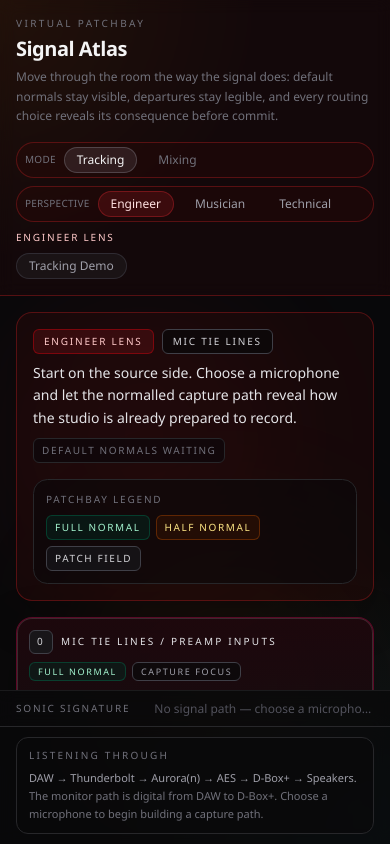
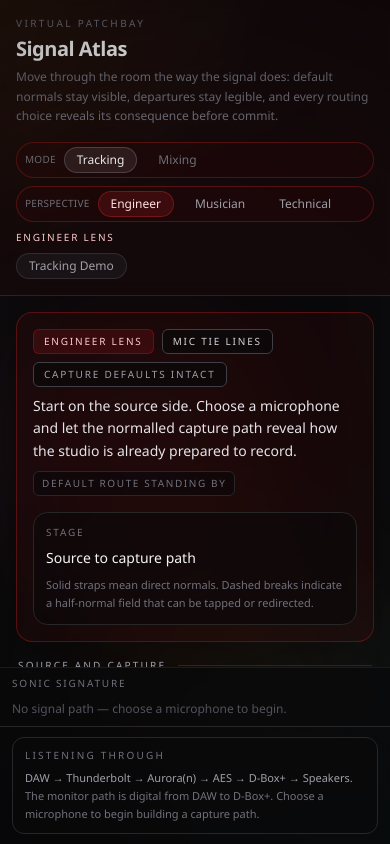
Before and after one commit to lidowe/SignalAtlas, a React (Vite) app: page / in a window 390 px wide. Built offline with nearby package versions, Linux system fonts and the light colour scheme.

Commit message:
Refine immersive patchbay experience

```diff
--- a/src/App.tsx
+++ b/src/App.tsx
@@ -63,7 +63,7 @@ function App() {
   const theme = shellTheme[state.perspective];
 
   return (
-    <div className={`h-screen h-[100svh] flex flex-col text-zinc-200 overflow-hidden transition-colors duration-500 ${theme.frame}`}>
+    <div className={`studio-atlas-shell h-screen h-[100svh] flex flex-col overflow-hidden text-zinc-200 transition-colors duration-500 ${theme.frame}`}>
       <Header
         perspective={state.perspective}
         mode={state.mode}
@@ -130,7 +130,11 @@ function App() {
               className="fixed inset-0 z-20 bg-zinc-950/70 backdrop-blur-sm lg:hidden"
             />
 
-            <aside className="fixed inset-x-0 bottom-0 top-20 z-30 overflow-y-auto rounded-t-2xl border border-zinc-800 bg-zinc-950/96 shadow-2xl lg:relative lg:top-auto lg:bottom-auto lg:left-auto lg:right-auto lg:z-10 lg:w-[22rem] lg:rounded-none lg:border-l lg:border-t-0 lg:border-r-0 lg:border-b-0 lg:bg-zinc-950/72 lg:shadow-none lg:backdrop-blur shrink-0">
+            <aside className="fixed inset-x-0 bottom-0 top-24 z-30 overflow-y-auto rounded-t-2xl border border-zinc-800 bg-zinc-950/96 shadow-2xl lg:relative lg:top-auto lg:bottom-auto lg:left-auto lg:right-auto lg:z-10 lg:w-[22rem] lg:rounded-none lg:border-l lg:border-t-0 lg:border-r-0 lg:border-b-0 lg:bg-zinc-950/72 lg:shadow-none lg:backdrop-blur shrink-0">
+              <div className="sticky top-0 z-10 border-b border-zinc-800 bg-zinc-950/92 px-4 py-2 backdrop-blur lg:hidden">
+                <div className="mx-auto mb-2 h-1 w-12 rounded-full bg-zinc-700" />
+                <div className="text-[10px] uppercase tracking-[0.18em] text-zinc-500">Focused gear view</div>
+              </div>
               <Suspense fallback={<div className="p-4 text-sm text-zinc-500">Loading inspector…</div>}>
                 <ComponentInspector
                   perspective={state.perspective}
--- a/src/components/AnalysisPanel.tsx
+++ b/src/components/AnalysisPanel.tsx
@@ -237,7 +237,7 @@ function directionalOverview(
 export default function AnalysisPanel({
   perspective, mode, analysis, routeSummary, perspectiveInsight, selectedMic, selectedPreamp, insertChain, parallelChain, onClearChain,
 }: Props) {
-  const [showRouteNotes, setShowRouteNotes] = useState(true);
+  const [showRouteNotes, setShowRouteNotes] = useState(false);
   const [showNarrativeDetails, setShowNarrativeDetails] = useState(false);
   const hasRouteNotes =
     routeSummary.deviations.length > 0 ||
@@ -249,10 +249,10 @@ export default function AnalysisPanel({
     if (!overview) {
       // Nothing selected at all — show the monitor path as starting context
       const prompt = mode === 'mixing'
-        ? 'Choose a DAW output channel to begin building a mix path.'
+        ? 'The summing and print path is standing by below.'
         : 'Choose a microphone to begin building a capture path.';
       return (
-        <div className="border-t border-zinc-800 bg-zinc-950/72 px-4 py-2.5 backdrop-blur">
+        <div className="border-t border-zinc-800 bg-zinc-950/72 px-3 py-2.5 sm:px-4 backdrop-blur">
           <div className="rounded-xl border border-zinc-800 bg-zinc-950/70 px-3 py-2.5 space-y-1.5">
             <div className="text-[10px] uppercase tracking-[0.22em] text-zinc-500">Listening through</div>
             <div className="text-[11px] text-zinc-400 leading-relaxed">
@@ -265,7 +265,7 @@ export default function AnalysisPanel({
     }
 
     return (
-      <div className="border-t border-zinc-800 bg-zinc-950/72 px-4 py-2 backdrop-blur">
+      <div className="border-t border-zinc-800 bg-zinc-950/72 px-3 py-2 sm:px-4 backdrop-blur">
         <div className="flex items-center justify-between gap-3 rounded-xl border border-zinc-800 bg-zinc-950/70 px-3 py-2">
           <div className="min-w-0 space-y-1">
             <div className="text-[10px] uppercase tracking-[0.22em] text-zinc-500">Building route</div>
@@ -316,12 +316,12 @@ export default function AnalysisPanel({
   const parallelPathSummary = parallelSummary(parallelChain);
 
   return (
-    <div className="border-t border-zinc-800 bg-zinc-950/72 px-4 py-3 space-y-2.5 max-h-64 overflow-y-auto backdrop-blur">
+    <div className="border-t border-zinc-800 bg-zinc-950/72 px-3 py-3 space-y-2.5 max-h-[46vh] overflow-y-auto backdrop-blur sm:max-h-64 sm:px-4">
       {/* Chain header + clear */}
-      <div className="flex items-center justify-between gap-3">
+      <div className="flex flex-col gap-2 sm:flex-row sm:items-center sm:justify-between sm:gap-3">
         <div className="min-w-0 flex items-center gap-2 overflow-hidden">
           <div className={`text-[10px] font-medium uppercase tracking-[0.22em] shrink-0 ${textAccents[perspective]}`}>{perspectiveLabels[perspective]}</div>
-          <div className="text-[11px] text-zinc-500 font-mono truncate">{chainSummary(selectedMic, selectedPreamp, insertChain)}</div>
+          <div className="hidden truncate text-[11px] font-mono text-zinc-500 sm:block">{chainSummary(selectedMic, selectedPreamp, insertChain)}</div>
         </div>
         <button onClick={onClearChain} className="text-[10px] text-zinc-500 hover:text-zinc-300 border border-zinc-800 rounded-full px-2.5 py-1 shrink-0">
           Clear
--- a/src/components/PatchbayView.tsx
+++ b/src/components/PatchbayView.tsx
@@ -191,14 +191,20 @@ function liveRouteLabels(selectedMic: Microphone | null, selectedPreamp: Preamp
   return labels.slice(0, 6);
 }
 
-function NormalLegend() {
-  return (
-    <div className="flex flex-wrap gap-1.5">
-      {(['full-normal', 'half-normal', 'patch-only'] as BayNormalMode[]).map((mode) => (
-        <span key={mode} className={`rounded-md border px-2 py-1 text-[10px] uppercase tracking-[0.16em] ${normalModeMeta[mode].badge}`}>
-          {normalModeMeta[mode].label}
-        </span>
-      ))}
+function routeStateLabel(mode: StudioMode, insertChain: InsertProcessor[], parallelChain: ParallelProcessor[]): string {
+  if (parallelChain.length > 0) return 'Parallel return live';
+  if (insertChain.length > 0) return mode === 'mixing' ? 'Bus route customized' : 'Capture route customized';
+  return mode === 'mixing' ? 'Console defaults intact' : 'Capture defaults intact';
+}
+
+function SectionMarker({ title, subtitle }: { title: string; subtitle: string }) {
+  return (
+    <div className="mb-2 px-0.5">
+      <div className="flex items-center gap-3">
+        <div className="text-[10px] uppercase tracking-[0.22em] text-zinc-400">{title}</div>
+        <div className="h-px flex-1 bg-zinc-800" />
+      </div>
+      <p className="mt-1 text-[11px] leading-relaxed text-zinc-500">{subtitle}</p>
     </div>
   );
 }
@@ -383,7 +389,7 @@ function DetailTray({ title, caption, children, toneClass }: { title: string; ca
   return (
     <div className={`mt-2 rounded-[0.9rem] border p-2.5 md:p-3 ${toneClass}`}>
       <div className="mb-2">
-        <div className="text-[10px] uppercase tracking-[0.22em] text-zinc-500">Detail tray</div>
+        <div className="hidden text-[10px] uppercase tracking-[0.22em] text-zinc-500 sm:block">Focused view</div>
         <div className="mt-1 text-sm font-medium text-zinc-100">{title}</div>
         <p className="mt-1 text-[11px] leading-relaxed text-zinc-500">{caption}</p>
       </div>
@@ -498,7 +504,7 @@ function StackedBayFace({
         return (
           <div key={`${entry?.segmentId ?? 'open'}-${index}`} className="flex justify-center">
             <span
-              className={`flex h-5 w-5 items-center justify-center rounded-full border text-[9px] font-medium md:h-6 md:w-6 ${entry ? (selected ? bayToneClasses[entry.tone].selected : `bg-zinc-950/95 ${bayToneClasses[entry.tone].socket}`) : 'border-zinc-800 bg-zinc-900/70 text-zinc-700'}`}
+              className={`flex h-6 w-6 items-center justify-center rounded-full border text-[9px] font-medium sm:h-7 sm:w-7 ${entry ? (selected ? bayToneClasses[entry.tone].selected : `bg-zinc-950/95 ${bayToneClasses[entry.tone].socket}`) : 'border-zinc-800 bg-zinc-900/70 text-zinc-700'}`}
               {...(selected && entry?.number != null ? { 'data-selected-point': `${rowId}-${position}-${entry.number}` } : {})}
             >
               {entry?.number ?? ''}
@@ -1203,6 +1209,7 @@ function CompactChoice({ pointNumber, tone, title, meta, body, detailLabel = 'Un
     <div ref={scrollContainerRef} className="relative flex-1 overflow-y-auto px-4 py-4">
       <SignalFlowOverlay
         containerRef={scrollContainerRef}
+        perspective={perspective}
         mode={mode}
         selectedMic={selectedMic}
         selectedPreamp={selectedPreamp}
@@ -1210,31 +1217,31 @@ function CompactChoice({ pointNumber, tone, title, meta, body, detailLabel = 'Un
         parallelChain={parallelChain}
       />
       <div className={`mb-4 rounded-[1rem] border p-4 shadow-[0_16px_45px_rgba(0,0,0,0.22)] ${guideTheme.tray}`}>
-        <div className="grid gap-4 xl:grid-cols-[1.3fr_0.7fr]">
+        <div className="grid gap-4 xl:grid-cols-[1.45fr_0.55fr]">
           <div className="space-y-2">
             <div className="flex flex-wrap items-center gap-2">
               <span className={`rounded-md border px-2.5 py-1 text-[10px] uppercase tracking-[0.18em] ${guideTheme.badge}`}>{guideTheme.label}</span>
               <span className="rounded-md border border-zinc-700 bg-zinc-950/70 px-2.5 py-1 text-[10px] uppercase tracking-[0.18em] text-zinc-300">{guide.heading}</span>
+              <span className="rounded-md border border-zinc-700 bg-zinc-950/70 px-2.5 py-1 text-[10px] uppercase tracking-[0.18em] text-zinc-400">{routeStateLabel(mode, insertChain, parallelChain)}</span>
             </div>
             <p className="max-w-4xl text-sm leading-relaxed text-zinc-200">{guide.body}</p>
             <div className="flex flex-wrap gap-1.5">
               {routeChips.length > 0 ? routeChips.map((label) => (
                 <span key={label} className="rounded-md border border-zinc-700 bg-zinc-950/65 px-2 py-1 text-[10px] uppercase tracking-[0.16em] text-zinc-300">{label}</span>
               )) : (
-                <span className="rounded-md border border-zinc-800 bg-zinc-950/55 px-2 py-1 text-[10px] uppercase tracking-[0.16em] text-zinc-500">Default normals waiting</span>
+                <span className="rounded-md border border-zinc-800 bg-zinc-950/55 px-2 py-1 text-[10px] uppercase tracking-[0.16em] text-zinc-500">Default route standing by</span>
               )}
             </div>
           </div>
 
-          <div className="space-y-3 rounded-[0.9rem] border border-zinc-800 bg-zinc-950/60 px-3 py-3">
-            <div>
-              <div className="text-[10px] uppercase tracking-[0.18em] text-zinc-500">Patchbay legend</div>
-              <div className="mt-2"><NormalLegend /></div>
-            </div>
+          <div className="space-y-2 rounded-[0.9rem] border border-zinc-800 bg-zinc-950/60 px-3 py-3">
+            <div className="text-[10px] uppercase tracking-[0.18em] text-zinc-500">Stage</div>
+            <div className="text-sm text-zinc-100">{mode === 'mixing' ? 'Summing and print path' : 'Source to capture path'}</div>
+            <div className="text-[11px] leading-relaxed text-zinc-500">Solid straps mean direct normals. Dashed breaks indicate a half-normal field that can be tapped or redirected.</div>
             {analysis && (
-              <div>
-                <div className="text-[10px] uppercase tracking-[0.18em] text-zinc-500">Live electrical read</div>
-                <div className="mt-2 text-sm text-zinc-100">{analysis.bridging_ratio.toFixed(1)}:1 bridging</div>
+              <div className="pt-1">
+                <div className="text-[10px] uppercase tracking-[0.18em] text-zinc-500">Live read</div>
+                <div className="mt-1 text-sm text-zinc-100">{analysis.bridging_ratio.toFixed(1)}:1 bridging</div>
                 <div className="mt-1 text-xs text-zinc-400">{analysis.loss_db.toFixed(2)} dB loss · {analysis.effective_bw_khz.toFixed(1)} kHz effective bandwidth</div>
               </div>
             )}
@@ -1256,12 +1263,14 @@ function CompactChoice({ pointNumber, tone, title, meta, body, detailLabel = 'Un
             const activeGroup = openSection ? (micGroups.find((entry) => entry.label.toLowerCase().replace(/[^a-z0-9]+/g, '-') === openSection) ?? null) : null;
 
             return (
-              <RowShell key={row.id} rowId={row.id} order="0" label="MIC TIE LINES / PREAMP INPUTS" active={active} isNext={isNext} mode={mode}>
+              <div key={row.id} className="space-y-2">
+                <SectionMarker title="Source and capture" subtitle="The studio is already normalled to record. Start here, then decide whether the route stays clean or becomes a deliberate chain." />
+                <RowShell rowId={row.id} order="0" label="MIC TIE LINES / PREAMP INPUTS" active={active} isNext={isNext} mode={mode}>
                   <StackedBayFace rowId="row-mic-ties" topSegments={toPairedSegments(micSegments)} bottomSegments={preampInputSegments} selectedTopPoints={selectedMicPoint > 0 ? [selectedMicPoint] : []} selectedBottomPoints={selectedPreampPoints} openTopSegmentId={openSection} onTopSegmentClick={(sectionId) => setOpenSection(row.id, sectionId)} segmentButtonProps={{ 'data-row-section': row.id }} normalMode="full-normal" />
 
                   {activeGroup && (
-                  <DetailTray title={`${activeGroup.label} tie lines`} caption="Clicking the family header opens only this section. Each mic offers a direct add-to-chain action and a separate inspect action." toneClass="border-rose-900/60 bg-rose-950/18">
-                    <div className="grid grid-cols-1 gap-2 lg:grid-cols-2">
+                    <DetailTray title={`${activeGroup.label} tie lines`} caption="These sources are live at the bay. Choose one for the route or open it for a deeper sonic read." toneClass="border-rose-900/60 bg-rose-950/18">
+                      <div className="grid grid-cols-1 gap-2 md:grid-cols-2">
                         {activeGroup.mics.map((mic, index) => (
                           <CompactChoice
                             key={mic.id}
@@ -1280,6 +1289,7 @@ function CompactChoice({ pointNumber, tone, title, meta, body, detailLabel = 'Un
                     </DetailTray>
                   )}
                 </RowShell>
+              </div>
             );
           }
 
@@ -1304,7 +1314,7 @@ function CompactChoice({ pointNumber, tone, title, meta, body, detailLabel = 'Un
                 />
 
                 {openSection && preampsInSection.length > 0 && (
-                  <DetailTray title={normalizedSection === 'preamp-eq' ? 'Preamp / EQ units' : 'Standalone preamps'} caption={normalizedSection === 'preamp-eq' ? 'These units can serve as the first gain stage and can also donate their EQ section later as another analog stage.' : 'These are the direct first-stage choices. The selected preamp row stays highlighted after you commit one.'} toneClass="border-blue-900/60 bg-blue-950/18">
+                  <DetailTray title={normalizedSection === 'preamp-eq' ? 'Preamp / EQ units' : 'Standalone preamps'} caption={normalizedSection === 'preamp-eq' ? 'These channels can anchor the first gain stage and later contribute another shaped analog pass.' : 'These are the core front-end choices that define how the source arrives at the recorder.'} toneClass="border-blue-900/60 bg-blue-950/18">
                     <div className="grid grid-cols-1 gap-2 lg:grid-cols-2">
                       {preampsInSection.map((preamp) => (
                         <CompactChoice
@@ -1377,14 +1387,25 @@ function CompactChoice({ pointNumber, tone, title, meta, body, detailLabel = 'Un
             const activeGroup = openSection ? (compressorGroups.find((group) => group.id === openSection) ?? null) : null;
 
             return (
-              <RowShell key={row.id} rowId={row.id} order={row.order} label={routeRowLabel(row.id)} active={active} isNext={isNext} mode={mode}>
-                <StackedBayFace rowId="row-dynamics" topSegments={toPairedSegments(compressorSegments)} bottomSegments={toPairedSegments(compressorSegments)} selectedTopPoints={compressors.flatMap((c) => (insertIds.has(c.id) || parallelIds.has(c.id) ? selectedPointsForItem(compressorGroups, c.id, c.channels) : []))} selectedBottomPoints={compressors.flatMap((c) => (insertIds.has(c.id) || parallelIds.has(c.id) ? selectedPointsForItem(compressorGroups, c.id, c.channels) : []))} openTopSegmentId={openSection} onTopSegmentClick={(sectionId) => setOpenSection(row.id, sectionId)} segmentButtonProps={{ 'data-row-section': row.id }} normalMode="patch-only" />
+              <div key={row.id} className="space-y-2">
+                <SectionMarker title="Outboard field" subtitle="Dynamics, equalizers, and returns live here. Nothing needs to be patched unless the sound genuinely benefits from it." />
+                <RowShell rowId={row.id} order={row.order} label={routeRowLabel(row.id)} active={active} isNext={isNext} mode={mode}>
+                  <StackedBayFace
+                    rowId="row-dynamics"
+                    topSegments={toPairedSegments(compressorSegments)}
+                    bottomSegments={toPairedSegments(compressorSegments)}
+                    selectedTopPoints={compressors.flatMap((c) => (insertIds.has(c.id) || parallelIds.has(c.id) ? selectedPointsForItem(compressorGroups, c.id, c.channels) : []))}
+                    selectedBottomPoints={compressors.flatMap((c) => (insertIds.has(c.id) || parallelIds.has(c.id) ? selectedPointsForItem(compressorGroups, c.id, c.channels) : []))}
+                    openTopSegmentId={openSection}
+                    onTopSegmentClick={(sectionId) => setOpenSection(row.id, sectionId)}
+                    segmentButtonProps={{ 'data-row-section': row.id }}
+                    normalMode="patch-only"
+                  />
 
                   {activeGroup && (
                     <DetailTray title={`${activeGroup.label} compressors`} caption="Patch into chain inserts the unit into the direct path. Blend return keeps the dry route intact and adds a parallel branch." toneClass="border-purple-900/60 bg-purple-950/18">
-                    <div className="grid grid-cols-1 gap-2 lg:grid-cols-2">
-                      {activeGroup.items.map((compressor) => (
-                        (() => {
+                      <div className="grid grid-cols-1 gap-2 md:grid-cols-2">
+                        {activeGroup.items.map((compressor) => {
                           const insertSelected = insertChain.some((processor) => processor.type === 'compressor' && processor.item.id === compressor.id);
                           const parallelSelected = parallelChain.some((processor) => processor.type === 'compressor' && processor.item.id === compressor.id);
 
@@ -1404,12 +1425,12 @@ function CompactChoice({ pointNumber, tone, title, meta, body, detailLabel = 'Un
                               extraAction={<ActionButton type="button" tone="cyan" active={parallelSelected} onClick={() => toggleParallel({ type: 'compressor', item: compressor })}>{parallelSelected ? 'Remove branch' : 'Blend return'}</ActionButton>}
                             />
                           );
-                        })()
-                      ))}
+                        })}
                       </div>
                     </DetailTray>
                   )}
                 </RowShell>
+              </div>
             );
           }
 
@@ -1492,7 +1513,9 @@ function CompactChoice({ pointNumber, tone, title, meta, body, detailLabel = 'Un
             const activeInfo = openSection ? segmentInfo[openSection] ?? null : null;
 
             return (
-              <RowShell key={row.id} rowId={row.id} order={row.order} label={routeRowLabel(row.id)} active={active} isNext={isNext} mode={mode}>
+              <div key={row.id} className="space-y-2">
+                <SectionMarker title="Summing and print" subtitle="This is where the route stops being a collection of channels and becomes a mix, a monitor feed, or a committed print." />
+                <RowShell rowId={row.id} order={row.order} label={routeRowLabel(row.id)} active={active} isNext={isNext} mode={mode}>
                   <PhysicalPairedBay topSegments={apiMixTopSegments} bottomSegments={apiMixBottomSegments} openSegmentId={openSection} onSegmentClick={(sectionId) => setOpenSection(row.id, sectionId)} normalMode="half-normal" />
 
                   {activeInfo && (
@@ -1501,6 +1524,7 @@ function CompactChoice({ pointNumber, tone, title, meta, body, detailLabel = 'Un
                     </DetailTray>
                   )}
                 </RowShell>
+              </div>
             );
           }
 
--- a/src/components/SignalFlowOverlay.tsx
+++ b/src/components/SignalFlowOverlay.tsx
@@ -1,8 +1,9 @@
 import { useEffect, useRef, useState, useCallback } from 'react';
-import type { StudioMode, Microphone, Preamp, InsertProcessor, ParallelProcessor } from '../types/studio';
+import type { Perspective, StudioMode, Microphone, Preamp, InsertProcessor, ParallelProcessor } from '../types/studio';
 
 interface Props {
   containerRef: React.RefObject<HTMLDivElement | null>;
+  perspective: Perspective;
   mode: StudioMode;
   selectedMic: Microphone | null;
   selectedPreamp: Preamp | null;
@@ -57,6 +58,7 @@ const MIXING_ROWS = ['row-preamp-out', 'row-insert-send', 'row-api-mix', 'row-pu
 
 export default function SignalFlowOverlay({
   containerRef,
+  perspective,
   mode,
   selectedMic,
   selectedPreamp,
@@ -139,6 +141,12 @@ export default function SignalFlowOverlay({
 
   if (rows.size === 0) return null;
 
+  const lensAccent = perspective === 'musician'
+    ? '#34d399'
+    : perspective === 'engineer'
+      ? '#fb7185'
+      : '#f59e0b';
+
   // ── 1. Always-visible monitor path (bottom rows) ──
   const monitorWaypoints: Array<{ x: number; y: number }> = [];
   for (const rowId of MONITOR_ROWS) {
@@ -211,7 +219,7 @@ export default function SignalFlowOverlay({
     >
       <defs>
         <marker id={arrowId} markerWidth="6" markerHeight="5" refX="5" refY="2.5" orient="auto">
-          <polygon points="0 0, 6 2.5, 0 5" fill="#f59e0b" fillOpacity="0.7" />
+          <polygon points="0 0, 6 2.5, 0 5" fill={lensAccent} fillOpacity="0.78" />
         </marker>
         <marker id="monitor-arrow" markerWidth="6" markerHeight="5" refX="5" refY="2.5" orient="auto">
           <polygon points="0 0, 6 2.5, 0 5" fill="#a1a1aa" fillOpacity="0.4" />
@@ -237,14 +245,14 @@ export default function SignalFlowOverlay({
       {/* Active selection line — solid, directional, bright */}
       {selectionPathD && (
         <g>
-          <path d={selectionPathD} fill="none" stroke="#f59e0b" strokeWidth={6} strokeOpacity={0.1} strokeLinecap="round" />
-          <path d={selectionPathD} fill="none" stroke="#f59e0b" strokeWidth={2.5} strokeOpacity={0.85} strokeLinecap="round" markerEnd={`url(#${arrowId})`} />
+          <path d={selectionPathD} fill="none" stroke={lensAccent} strokeWidth={6} strokeOpacity={0.12} strokeLinecap="round" />
+          <path d={selectionPathD} fill="none" stroke={lensAccent} strokeWidth={2.5} strokeOpacity={0.92} strokeLinecap="round" markerEnd={`url(#${arrowId})`} />
         </g>
       )}
 
       {/* Selection point dots */}
       {selectionWaypoints.map((pt, i) => (
-        <circle key={`sel-${i}`} cx={pt.x} cy={pt.y} r={4} fill="#f59e0b" fillOpacity={0.9} stroke="#f59e0b" strokeWidth={1} strokeOpacity={0.3} />
+        <circle key={`sel-${i}`} cx={pt.x} cy={pt.y} r={4} fill={lensAccent} fillOpacity={0.9} stroke={lensAccent} strokeWidth={1} strokeOpacity={0.3} />
       ))}
     </svg>
   );
--- a/src/components/SonicSignatureStrip.tsx
+++ b/src/components/SonicSignatureStrip.tsx
@@ -21,16 +21,14 @@ export default function SonicSignatureStrip({ signature }: Props) {
   const hasStages = signature.stages.length > 0;
 
   return (
-    <div className="border-t border-zinc-800/60 bg-zinc-950/80 px-4 py-2 backdrop-blur">
-      <div className="flex items-center gap-6">
-        {/* Label */}
+    <div className="border-t border-zinc-800/60 bg-zinc-950/80 px-3 py-2 sm:px-4 backdrop-blur">
+      <div className="flex flex-col gap-2 sm:flex-row sm:items-center sm:gap-6">
         <div className="shrink-0 text-[10px] uppercase tracking-[0.18em] text-zinc-500">
           Sonic Signature
         </div>
 
-        {/* Summary line */}
         <div className="min-w-0 flex-1">
-          <p className={`truncate text-xs leading-relaxed transition-all duration-500 ${hasStages ? 'text-zinc-300' : 'text-zinc-600'}`}>
+          <p className={`text-xs leading-relaxed transition-all duration-500 ${hasStages ? 'text-zinc-300' : 'text-zinc-600'} sm:truncate`}>
             {signature.summary}
           </p>
         </div>
@@ -55,7 +53,7 @@ export default function SonicSignatureStrip({ signature }: Props) {
 
         {/* Stage count chip */}
         {hasStages && (
-          <div className="shrink-0 rounded-full border border-zinc-700/50 bg-zinc-900/60 px-2 py-0.5 text-[10px] text-zinc-400">
+          <div className="shrink-0 self-start rounded-md border border-zinc-700/50 bg-zinc-900/60 px-2 py-0.5 text-[10px] text-zinc-400 sm:self-auto">
             {signature.stages.length} {signature.stages.length === 1 ? 'stage' : 'stages'}
           </div>
         )}
@@ -63,7 +61,7 @@ export default function SonicSignatureStrip({ signature }: Props) {
 
       {/* Stage-by-stage evolution — collapsed by default, could be expandable later */}
       {signature.stages.length > 1 && (
-        <div className="mt-1.5 flex items-center gap-2 overflow-x-auto text-[10px] text-zinc-600">
+        <div className="mt-1.5 hidden items-center gap-2 overflow-x-auto text-[10px] text-zinc-600 sm:flex">
           {signature.stages.map((stage, i) => (
             <span key={i} className="flex shrink-0 items-center gap-1">
               {i > 0 && <span className="text-zinc-700">→</span>}
--- a/src/index.css
+++ b/src/index.css
@@ -21,6 +21,41 @@ body {
   min-height: 100vh;
 }
 
+body::before {
+  content: "";
+  position: fixed;
+  inset: 0;
+  pointer-events: none;
+  background:
+    linear-gradient(to bottom, rgba(255,255,255,0.03), transparent 18%, transparent 82%, rgba(255,255,255,0.02)),
+    repeating-linear-gradient(to bottom, rgba(255,255,255,0.018) 0px, rgba(255,255,255,0.018) 1px, transparent 1px, transparent 4px);
+  opacity: 0.25;
+  mix-blend-mode: soft-light;
+}
+
+body::after {
+  content: "";
+  position: fixed;
+  inset: 0;
+  pointer-events: none;
+  background: radial-gradient(circle at center, transparent 52%, rgba(0, 0, 0, 0.3) 100%);
+}
+
+.studio-atlas-shell {
+  position: relative;
+}
+
+.studio-atlas-shell::before {
+  content: "";
+  position: absolute;
+  inset: 0;
+  pointer-events: none;
+  background:
+    linear-gradient(90deg, rgba(255,255,255,0.018), transparent 22%, transparent 78%, rgba(255,255,255,0.018)),
+    radial-gradient(circle at top center, rgba(255,255,255,0.04), transparent 32%);
+  opacity: 0.7;
+}
+
 ::selection {
   background: rgba(34, 211, 238, 0.24);
   color: #f4f4f5;
```
Lines whose indentation alone changed are shown as unchanged.
